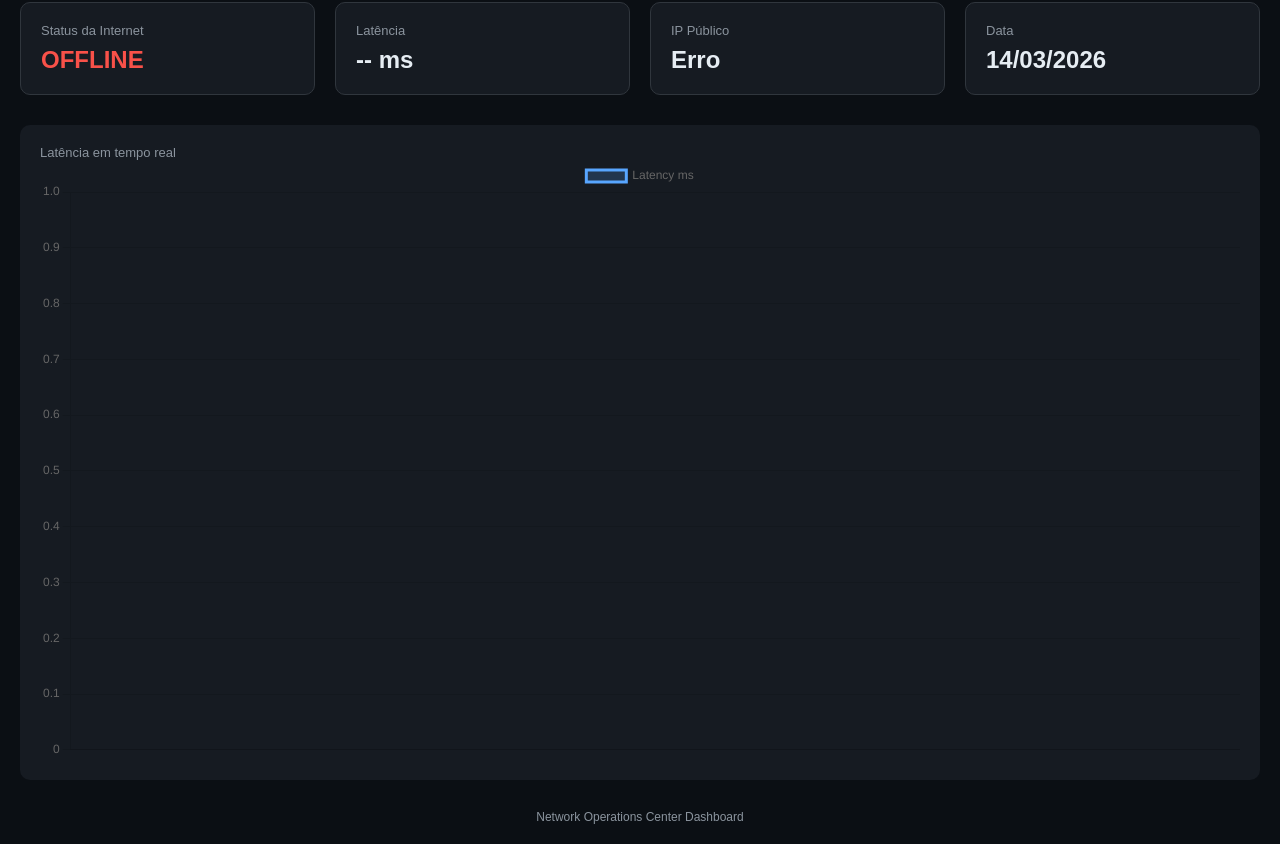
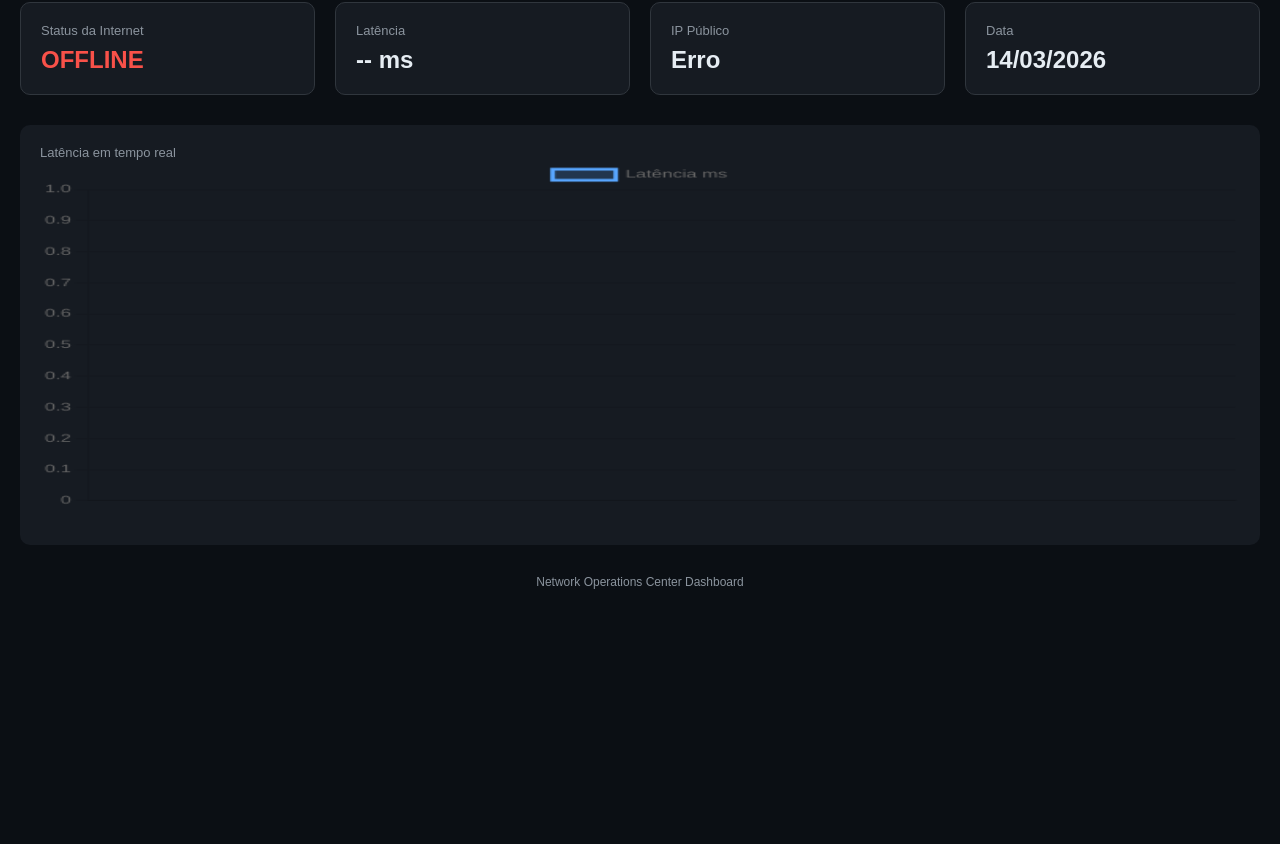
Before and after one commit to antoniodaniloportodasilva/monitoramento-rede, a plain HTML site: page index.html in a window 1280 px wide. Shown: the part 64-908 px from the top of the page. After the commit the page ends 800 px from the top, so only its background shows below. Drawn offline with nearby package versions, Linux system fonts and the light colour scheme; no server answers.

Commit message:
Update index.html

```diff
--- a/index.html
+++ b/index.html
@@ -2,7 +2,6 @@
 <html lang="pt-br">
 
 <head>
-
 <meta charset="UTF-8">
 <meta name="viewport" content="width=device-width, initial-scale=1.0">
 
@@ -10,127 +9,106 @@
 
 <style>
 
+/* RESET */
 *{
     box-sizing:border-box;
     margin:0;
     padding:0;
 }
 
+/* BODY */
 body{
-
     font-family:Arial, Helvetica, sans-serif;
     background:#0b0f14;
     color:#e6edf3;
     padding:20px;
-
 }
 
+/* HEADER */
 header{
-
     display:flex;
     justify-content:space-between;
     align-items:center;
     margin-bottom:20px;
-
 }
 
 h1{
-
     color:#58a6ff;
     font-size:22px;
-
 }
 
 .clock{
-
     font-size:18px;
     color:#3fb950;
-
 }
 
+/* GRID DASHBOARD */
 .grid{
-
     display:grid;
     grid-template-columns:repeat(auto-fit,minmax(200px,1fr));
     gap:20px;
-
 }
 
+/* CARDS */
 .card{
-
     background:#161b22;
     padding:20px;
     border-radius:10px;
     border:1px solid #30363d;
-
 }
 
 .title{
-
     font-size:13px;
     color:#8b949e;
-
 }
 
 .value{
-
     font-size:24px;
     margin-top:8px;
     font-weight:bold;
-
 }
 
 .online{
-
     color:#3fb950;
-
 }
 
 .offline{
-
     color:#f85149;
-
 }
 
+/* CHART */
 .chart{
-
     margin-top:30px;
     background:#161b22;
     padding:20px;
     border-radius:10px;
-
+    height:420px;
 }
 
 canvas{
-
-width:100%;
-height:200px;
-
+    width:100% !important;
+    height:350px !important;
 }
 
+/* FOOTER */
 footer{
-
     margin-top:30px;
     text-align:center;
     font-size:12px;
     color:#8b949e;
-
 }
 
 </style>
-
 </head>
 
 <body>
 
 <header>
-
 <h1>NOC Network Monitor</h1>
-
 <div class="clock" id="clock"></div>
-
 </header>
 
+<!-- DASHBOARD -->
 <div class="grid">
 
 <div class="card">
@@ -155,44 +133,39 @@
 
 </div>
 
+<!-- GRÁFICO -->
 <div class="chart">
-
 <div class="title">Latência em tempo real</div>
-
 <canvas id="latencyChart"></canvas>
-
 </div>
 
 <footer>
-
 Network Operations Center Dashboard
-
 </footer>
 
 <script src="https://cdn.jsdelivr.net/npm/chart.js"></script>
 
 <script>
 
+/* DADOS DO GRÁFICO */
 let latencyData = [];
 let labels = [];
 
+/* CHART */
 const ctx = document.getElementById('latencyChart');
 
 const chart = new Chart(ctx,{
-
     type:'line',
-
     data:{
         labels:labels,
         datasets:[{
-label:'Latency ms',
+            label:'Latência ms',
             data:latencyData,
             borderColor:'#58a6ff',
             backgroundColor:'rgba(88,166,255,0.2)',
             tension:0.3
         }]
     },
-
     options:{
         responsive:true,
         scales:{
@@ -201,33 +174,25 @@
             }
         }
     }
-
 });
 
+/* OBTER IP */
 async function getIP(){
-
     try{
-
         let res = await fetch("https://api.ipify.org?format=json");
-
         let data = await res.json();
-
         document.getElementById("ip").innerText = data.ip;
-
     }catch{
-
         document.getElementById("ip").innerText="Erro";
-
+    }
 }
 
-}
-
+/* TESTAR LATÊNCIA */
 function testLatency(){
 
     let start = Date.now();
 
     fetch("https://www.google.com",{mode:"no-cors"})
-
     .then(()=>{
 
         let latency = Date.now() - start;
@@ -240,7 +205,6 @@
         updateChart(latency);
 
     })
-
     .catch(()=>{
 
         document.getElementById("status").innerText="OFFLINE";
@@ -250,6 +214,7 @@
 
 }
 
+/* ATUALIZAR GRÁFICO */
 function updateChart(latency){
 
     let time = new Date().toLocaleTimeString();
@@ -257,17 +222,15 @@
     labels.push(time);
     latencyData.push(latency);
 
-if(labels.length > 20){
-
+    if(labels.length > 15){
         labels.shift();
         latencyData.shift();
-
     }
 
     chart.update();
-
 }
 
+/* RELÓGIO */
 function updateClock(){
 
     let now = new Date();
@@ -277,13 +240,14 @@
 
     document.getElementById("date").innerText =
         now.toLocaleDateString("pt-BR");
-
 }
 
+/* INICIALIZAÇÃO */
 getIP();
 updateClock();
 testLatency();
 
+/* LOOP */
 setInterval(updateClock,1000);
 setInterval(testLatency,5000);
 
```
Lines whose indentation alone changed are shown as unchanged.
